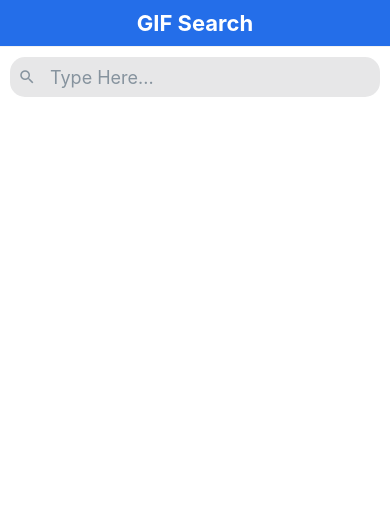
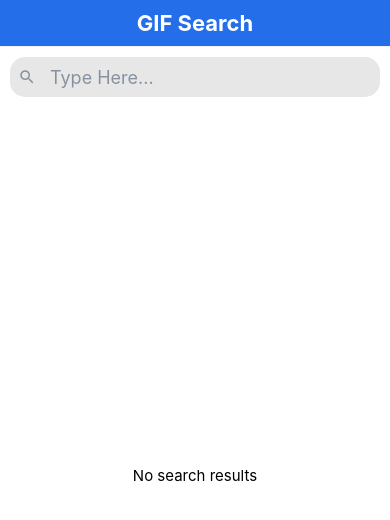
Before and after one commit to dinatazy/GIFSearchApp, a React Native app: screen /GIFSearch in a window 390 px wide. Shown: the top 520 px of the page. Built offline with nearby package versions, Linux system fonts and the light colour scheme.

Commit message:
Add screen loading and empty list text

```diff
--- a/src/screen/gif-search/GIFSearch.js
+++ b/src/screen/gif-search/GIFSearch.js
@@ -1,5 +1,5 @@
 import React, { useEffect, useState, useLayoutEffect, useCallback } from 'react';
-import { View, FlatList, ActivityIndicator } from 'react-native';
+import { View, FlatList, ActivityIndicator, Text } from 'react-native';
 import { StyleSheet } from 'react-native';
 import { useTheme } from '@rneui/themed';
 import { Header } from '../../component/header/Header'
@@ -15,10 +15,11 @@ const GIFSearch = ({ navigation }) => {
   const dispatch = useDispatch();
   const { gifList } = useSelector((state) => state.search);
   const [offset, setOffset] = useState(0)
-  const [countPerPage, setCountPerPage] = useState(20)
+  const [countPerPage] = useState(20)
   const [totalCount, setTotalCount] = useState(0)
   const [searchText, setSearchText] = useState('')
   const [isLoadingMore, setIsLoadingMore] = useState(false);
+  const [isLoading, setIsLoading] = useState(false);
 
   useLayoutEffect(() => {
     navigation.setOptions({
@@ -54,13 +55,16 @@ const GIFSearch = ({ navigation }) => {
       api_key: 'BvFV6zTeyxB9U8Y4SZsxL0Hn3MmHkuXq'
     }
     try {
+      setIsLoading(true)
       const response = await dispatch(getSearchResults(params)).unwrap();
+      setIsLoading(false)
       if (response.ok) {
         let { total_count } = response.pagination
         setTotalCount(total_count)
       }
     } catch (err) {
       // error
+      setIsLoading(false)
     }
   }
 
@@ -119,6 +123,29 @@ const GIFSearch = ({ navigation }) => {
     )
   }
 
+  const renderEmptyList = () => {
+    if (gifList.length == 0 && !isLoading) {
+      return (
+        <View style={styles.emptyList}>
+          <Text style={styles.emptyListText}>No search results</Text>
+        </View>
+      )
+    }
+  }
+
+  const renderLoading = () => {
+    if (isLoading) {
+      return (
+        <View style={styles.loading}>
+          <ActivityIndicator
+            size="large"
+            color="black"
+          />
+        </View>
+      )
+    }
+  }
+
   const styles = StyleSheet.create({
 
     container: {
@@ -132,7 +159,28 @@ const GIFSearch = ({ navigation }) => {
 
     loadMore: {
       alignSelf: 'center'
-    }
+    },
+
+    emptyList: {
+      flex: 1,
+      justifyContent: 'center',
+      alignItems: 'center'
+    },
+
+    emptyListText: {
+      fontSize: 15,
+    },
+
+    loading: {
+      position: 'absolute',
+      left: 0,
+      right: 0,
+      top: 0,
+      bottom: 0,
+      alignItems: 'center',
+      justifyContent: 'center',
+    },
+
 
   });
 
@@ -140,6 +188,8 @@ const GIFSearch = ({ navigation }) => {
     <View style={styles.container}>
       {renderSearchBar()}
       {renderGifs()}
+      {renderEmptyList()}
+      {renderLoading()}
     </View>
   )
 }
```
